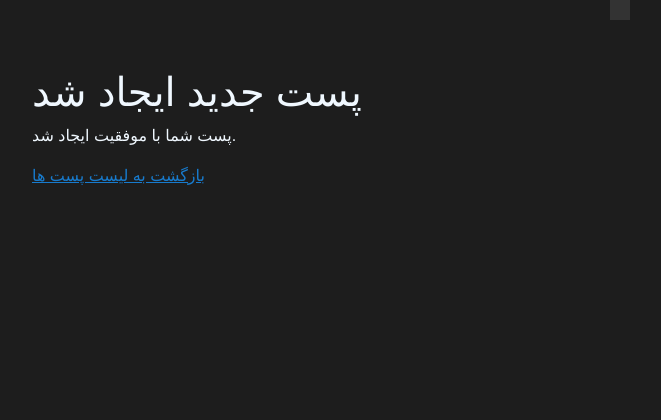
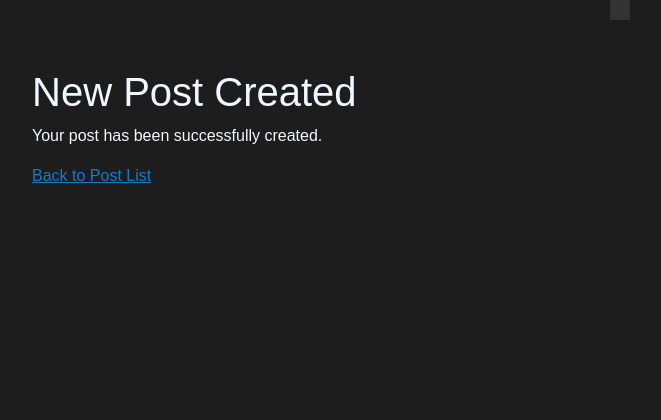
Before and after one commit to alie8096/personal-website, a Flask app: template apps/blog/templates/admin_posts_create.html in a window 1280 px wide. Shown: the top 420 px of the page, without its empty margins (20-681 px from the left). Run offline with Flask 3, Linux system fonts and the light colour scheme; the template is opened without the code that fills it, so the values that code supplies are empty; some libraries are stand-ins or nearby versions.

Commit message:
fix template

```diff
--- a/apps/blog/templates/admin_posts_create.html
+++ b/apps/blog/templates/admin_posts_create.html
@@ -1,17 +1,13 @@
 {% extends "base.html" %}
 
 {% block title %}
-
-پست جدید ایجاد شد
-
+New Post Created
 {% endblock %}
 
 {% block content %}
+<h1>New Post Created</h1>
 
-<h1>پست جدید ایجاد شد</h1>
+<p>Your post has been successfully created.</p>
 
-<p>پست شما با موفقیت ایجاد شد.</p>
-
-<a href="{{ url_for('admin_posts') }}">بازگشت به لیست پست ها</a>
-
+<a href="{{ url_for('admin_posts') }}">Back to Post List</a>
 {% endblock %}
```
